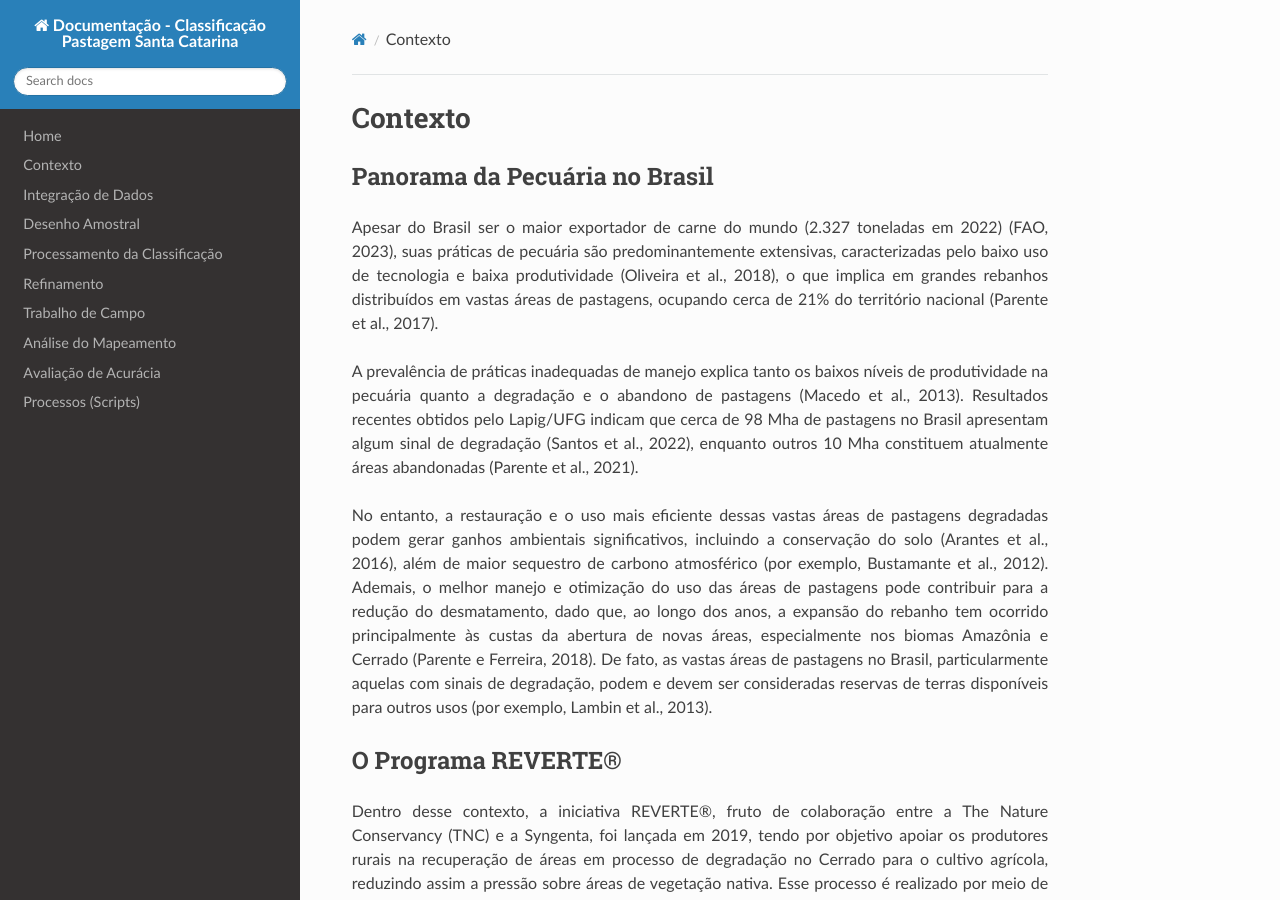
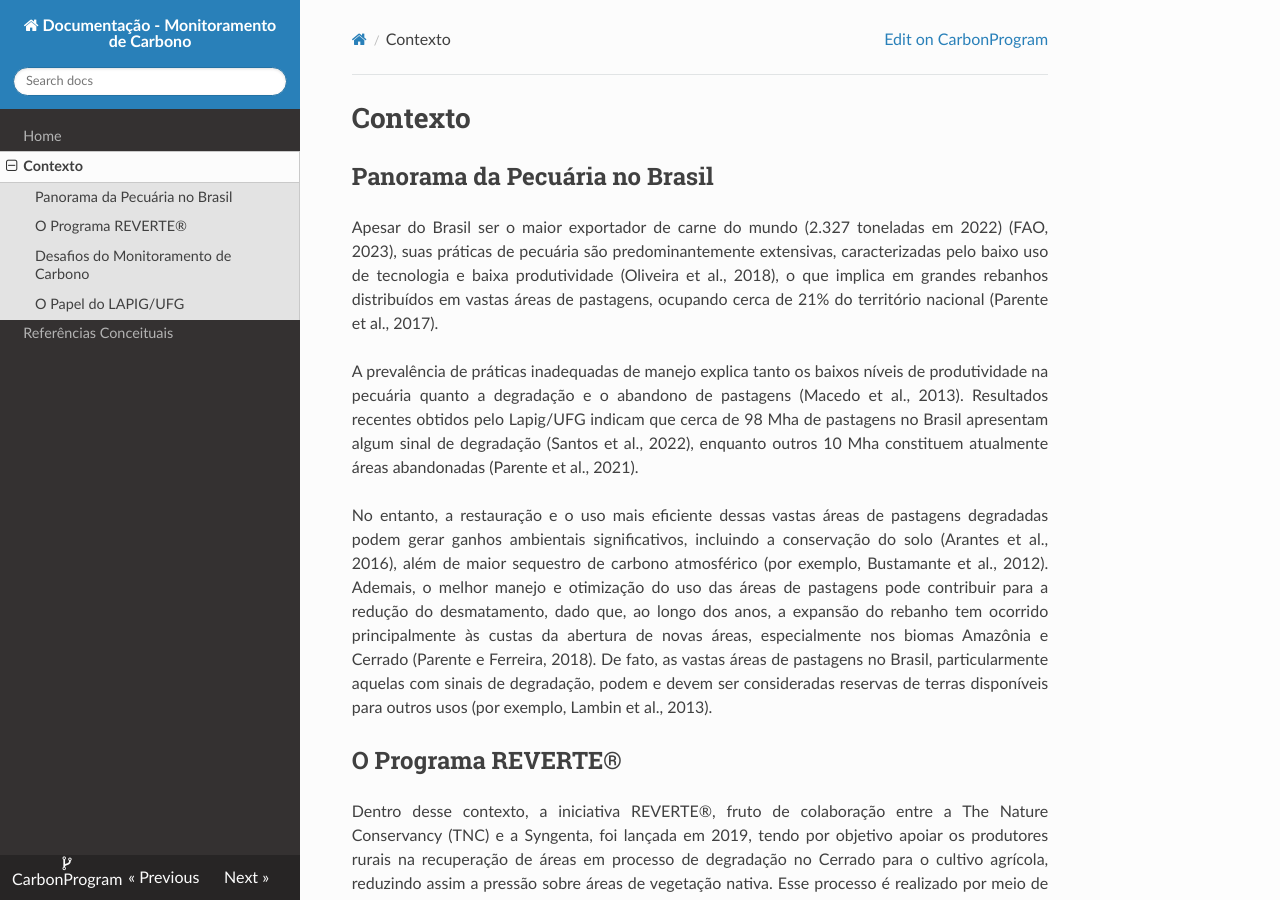
Before and after one commit to FelipeJesusRemoteSensing/CarbonProgram, an MkDocs documentation site: the page built from docs/mds/contexto.md, in a window 1280 px wide and 900 px high. Built offline with MkDocs 1.6.1, drawn with Linux system fonts in a browser that asks for light colours; nearby versions of some CDN libraries.

Commit message:
Refatoração da estrutura MKDocs para o Monitoramento de Carbono

```diff
--- a/mkdocs.yml
+++ b/mkdocs.yml
@@ -1,8 +1,8 @@
-site_name: Documentação - Classificação Pastagem Santa Catarina
+site_name: Documentação - Monitoramento de Carbono
 site_author: Felipe Jesus
-site_url:
-repo_url:
-repo_name:
+site_url: 'https://FelipeJesusRemoteSensing.github.io/CarbonProgram/'
+repo_url: 'https://github.com/FelipeJesusRemoteSensing/CarbonProgram'
+repo_name: 'CarbonProgram'
 theme:
   name: readthedocs
 
@@ -11,12 +11,5 @@ extra_css:
 
 nav:
   - 'Home': 'index.md'
-  - 'Contexto': 'mds/Contexto.md'
-  - 'Integração de Dados': 'mds/integracao_dados.md'
-  - 'Desenho Amostral': 'mds/desenho_amostral.md'
-  - 'Processamento da Classificação': 'mds/processamento_classificacao.md'
-  - 'Refinamento': 'mds/preparacao_refinamento.md'
-  - 'Trabalho de Campo': 'mds/trabalho_campo.md'
-  - 'Análise do Mapeamento': 'mds/analise_mapeamento.md'
-  - 'Avaliação de Acurácia': 'mds/avaliacao_acuracia.md'
-  - 'Processos (Scripts)': 'mds/passo_a_passo.md'
+  - 'Contexto': 'mds/contexto.md'
+  - 'Referências Conceituais': 'mds/referencias_conceituais.md'
```
Also changed, not shown: docs/index.md (added, +9 -0 lines).
